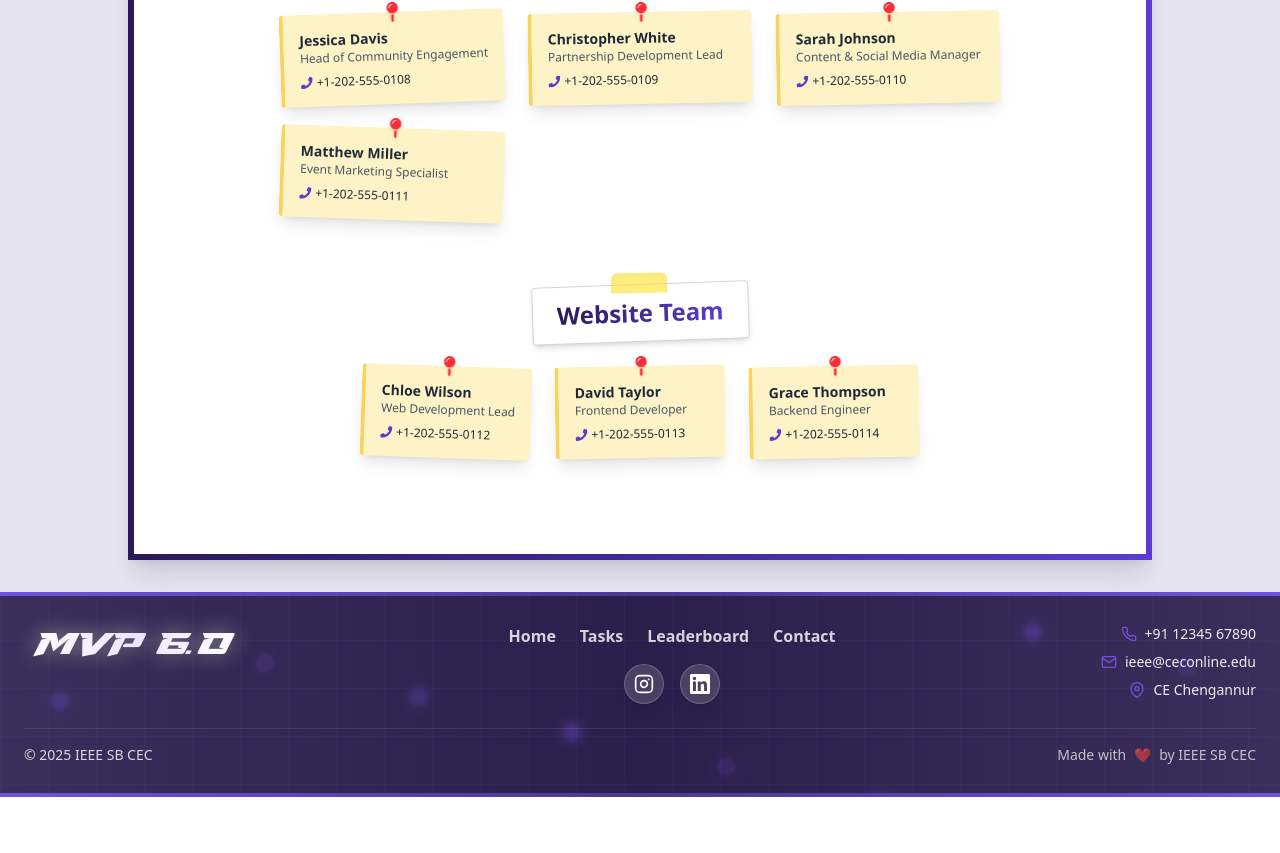
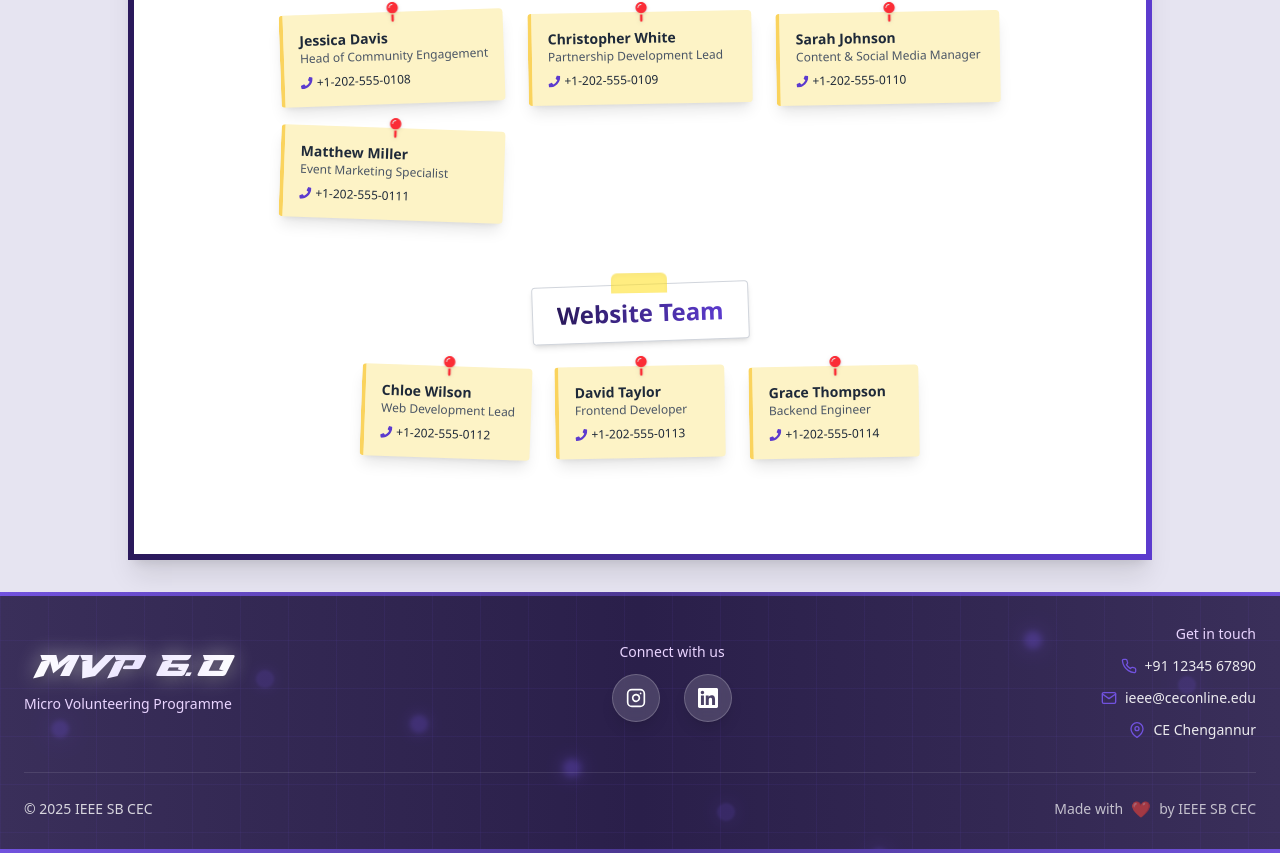
Before and after one commit to cecieee/mvp_6, a React (Vite) app: page /contact in a window 1280 px wide. Shown: the part 742-1595 px from the top of the page. Before the commit the page ends 1539 px from the top, so only its background shows below. Built offline with nearby package versions, Linux system fonts and the light colour scheme; a web font is replaced by a local one.

Commit message:
Enhanced footer component

```diff
--- a/src/components/Footer.jsx
+++ b/src/components/Footer.jsx
@@ -7,7 +7,6 @@ export default function Footer() {
 
   const handleNavigation = (href) => {
     navigate(href);
-    // Scroll to top after navigation
     setTimeout(() => {
       window.scrollTo(0, 0);
     }, 100);
@@ -72,13 +71,13 @@ export default function Footer() {
       </div>
 
       <div className="container mx-auto px-4 sm:px-6 relative z-10">
-        {/* Main content - stack on mobile, spread on desktop */}
-        <div className="flex flex-col space-y-6 md:space-y-0 md:flex-row md:justify-between md:items-start">
+        {/* Main content*/}
+        <div className="flex flex-col space-y-8 md:space-y-0 md:flex-row md:justify-between md:items-center">
           {/* Logo section */}
-          <div className="text-center md:text-left">
+          <div className="text-center md:text-left order-2 md:order-1">
             <button onClick={() => handleNavigation("/")} className="cursor-pointer">
               <h3
-                className="text-2xl sm:text-3xl font-frontline mb-2 px-3 py-1 rounded-md"
+                className="text-xl sm:text-2xl md:text-3xl font-frontline mb-2 px-3 rounded-md"
                 style={{
                   fontFamily: "Frontline, sans-serif",
                   background: "linear-gradient(90deg, #FFFFFF 0%, #E8E0FF 50%, #FFFFFF 100%)",
@@ -92,40 +91,29 @@ export default function Footer() {
                 MVP 6.0
               </h3>
             </button>
+            <p className="text-purple-200 text-xs sm:text-sm font-medium">Micro Volunteering Programme</p>
           </div>
 
-          {/* Navigation Links - centered on mobile */}
-          <div className="text-center">
-            <div className="grid grid-cols-2 gap-4 sm:flex sm:gap-6 justify-center mb-4">
-              {navLinks.map((link, idx) => (
-                <button
-                  key={idx}
-                  onClick={() => handleNavigation(link.href)}
-                  className="font-semibold text-white/80 hover:text-[#7152DE] transition-colors duration-200 text-sm sm:text-base"
-                >
-                  {link.name}
-                </button>
-              ))}
-            </div>
-
-            {/* Social Media */}
-            <div className="flex gap-4 justify-center">
+          {/* Social Media*/}
+          <div className="text-center order-1 md:order-2">
+            <p className="text-purple-200 text-xs sm:text-sm font-medium mb-3">Connect with us</p>
+            <div className="flex gap-4 sm:gap-6 justify-center">
               <a
                 href="https://www.instagram.com/ieee_sb_cec/"
                 target="_blank"
                 rel="noopener noreferrer"
-                className="w-10 h-10 rounded-full flex items-center justify-center bg-white/15 backdrop-blur-sm border border-white/20 hover:bg-[#7152DE]/60 hover:border-[#7152DE]/50 transition-all duration-300 shadow-lg"
+                className="w-10 h-10 sm:w-12 sm:h-12 rounded-full flex items-center justify-center bg-white/15 backdrop-blur-sm border border-white/20 hover:bg-[#7152DE]/60 hover:border-[#7152DE]/50 transition-all duration-300 shadow-lg"
               >
-                <FiInstagram className="w-5 h-5 text-white" />
+                <FiInstagram className="w-4 h-4 sm:w-5 sm:h-5 text-white" />
               </a>
               <a
                 href="https://www.linkedin.com/company/cecieee/"
                 target="_blank"
                 rel="noopener noreferrer"
-                className="w-10 h-10 rounded-full flex items-center justify-center bg-white/15 backdrop-blur-sm border border-white/20 hover:bg-[#7152DE]/60 hover:border-[#7152DE]/50 transition-all duration-300 shadow-lg"
+                className="w-10 h-10 sm:w-12 sm:h-12 rounded-full flex items-center justify-center bg-white/15 backdrop-blur-sm border border-white/20 hover:bg-[#7152DE]/60 hover:border-[#7152DE]/50 transition-all duration-300 shadow-lg"
               >
                 <svg
-                  className="w-5 h-5 text-white"
+                  className="w-4 h-4 sm:w-5 sm:h-5 text-white"
                   fill="currentColor"
                   viewBox="0 0 24 24"
                 >
@@ -135,29 +123,32 @@ export default function Footer() {
             </div>
           </div>
 
-          {/* Contact info - centered on mobile */}
-          <div className="text-center md:text-right space-y-2">
-            <div className="flex items-center justify-center md:justify-end text-white/90 text-sm">
-              <FiPhone className="w-4 h-4 mr-2 text-[#7152DE] flex-shrink-0" />
-              <span>+91 12345 67890</span>
-            </div>
-            <div className="flex items-center justify-center md:justify-end text-white/90 text-sm">
-              <FiMail className="w-4 h-4 mr-2 text-[#7152DE] flex-shrink-0" />
-              <span>ieee@ceconline.edu</span>
-            </div>
-            <div className="flex items-center justify-center md:justify-end text-white/90 text-sm">
-              <FiMapPin className="w-4 h-4 mr-2 text-[#7152DE] flex-shrink-0" />
-              <span>CE Chengannur</span>
+          {/* Contact info*/}
+          <div className="text-center md:text-right order-3 md:order-3">
+            <p className="text-purple-200 text-xs sm:text-sm font-medium mb-3">Get in touch</p>
+            <div className="space-y-2 sm:space-y-3">
+              <div className="flex items-center justify-center md:justify-end text-white/90 text-xs sm:text-sm">
+                <FiPhone className="w-3 h-3 sm:w-4 sm:h-4 mr-2 text-[#7152DE] flex-shrink-0" />
+                <span>+91 12345 67890</span>
+              </div>
+              <div className="flex items-center justify-center md:justify-end text-white/90 text-xs sm:text-sm">
+                <FiMail className="w-3 h-3 sm:w-4 sm:h-4 mr-2 text-[#7152DE] flex-shrink-0" />
+                <span>ieee@ceconline.edu</span>
+              </div>
+              <div className="flex items-center justify-center md:justify-end text-white/90 text-xs sm:text-sm">
+                <FiMapPin className="w-3 h-3 sm:w-4 sm:h-4 mr-2 text-[#7152DE] flex-shrink-0" />
+                <span>CE Chengannur</span>
+              </div>
             </div>
           </div>
         </div>
 
         {/* Bottom section */}
-        <div className="border-t border-white/10 mt-6 pt-4 text-center space-y-2 sm:space-y-0 sm:flex sm:justify-between sm:items-center text-sm">
+        <div className="border-t border-white/10 mt-6 sm:mt-8 pt-4 sm:pt-6 text-center space-y-3 sm:space-y-0 sm:flex sm:justify-between sm:items-center text-xs sm:text-sm">
           <p className="text-white/80">© 2025 IEEE SB CEC</p>
-          <div className="flex items-center justify-center space-x-2 text-white/70">
+          <div className="flex items-center justify-center space-x-1 sm:space-x-2 text-white/70">
             <span>Made with</span>
-            <span className="text-[#7152DE] animate-pulse">❤️</span>
+            <span className="text-[#7152DE] animate-pulse text-sm sm:text-base">❤️</span>
             <span>by IEEE SB CEC</span>
           </div>
         </div>
```
